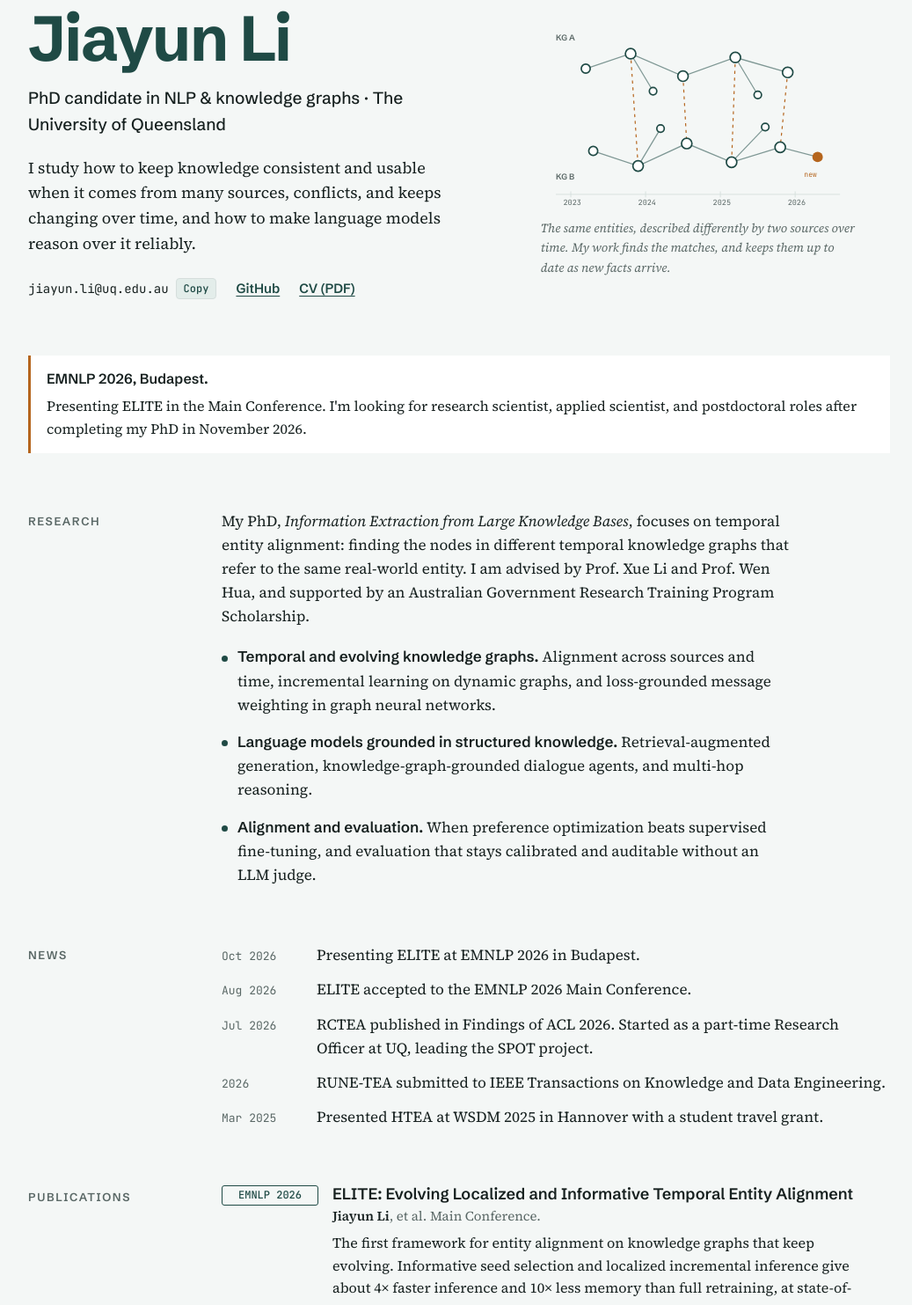
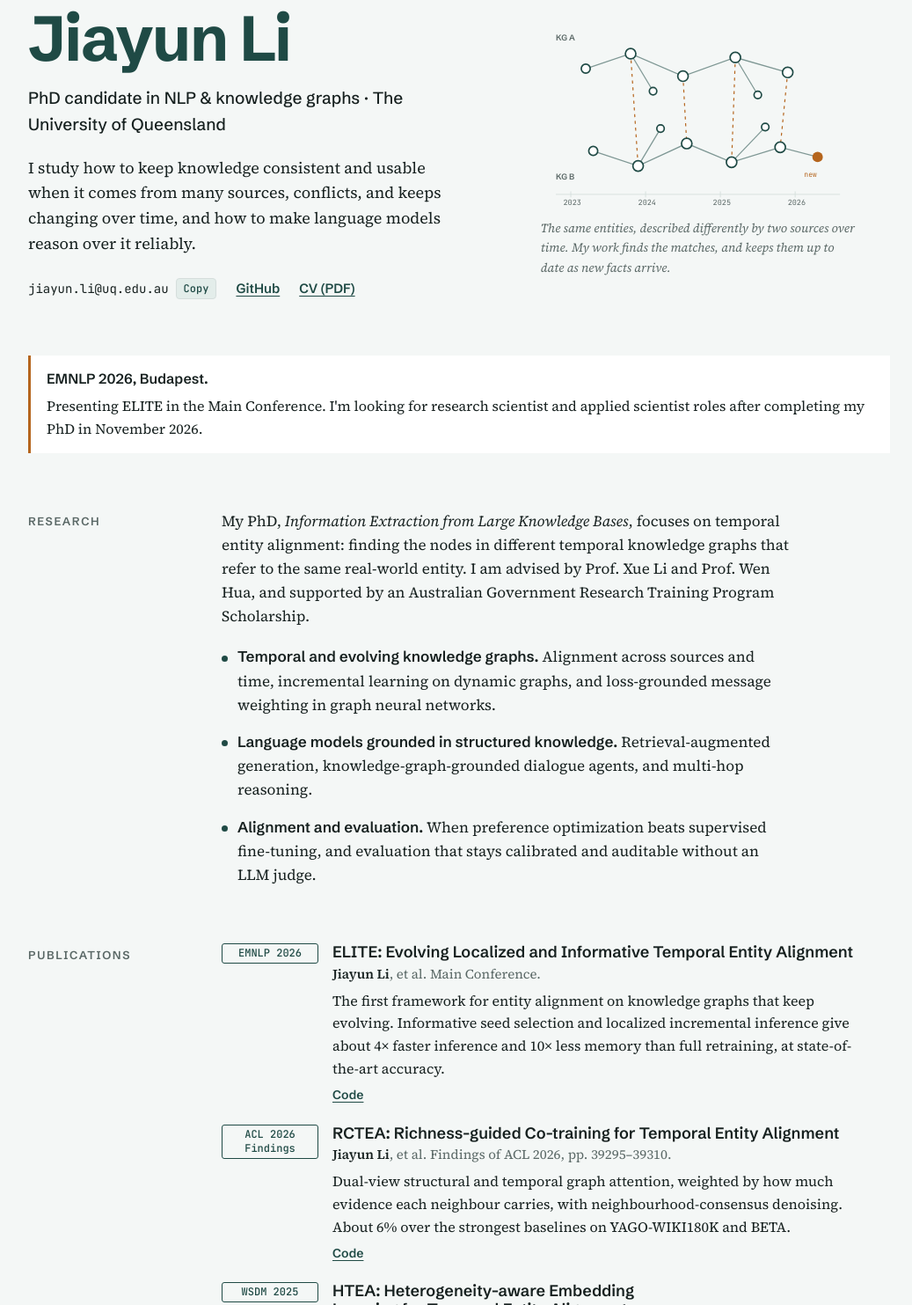
Before and after one commit to psych-mind/psych-mind.github.io, a plain HTML site: page index.html in a window 1280 px wide. Shown: the part 45-1528 px from the top of the page at 88% size, without its empty margins (118-1155 px from the left). Drawn offline with Linux system fonts and the light colour scheme.

Commit message:
Remove News section and postdoc from intended roles
Co-Authored-By: Claude Opus 5.5 <noreply@anthropic.com>
Claude-Session: https://claude.ai/code/session_01GSrdiVuC6AcTXUApwUxAuh

```diff
--- a/index.html
+++ b/index.html
@@ -224,7 +224,7 @@ img, svg { max-width: 100%; }
     </figure>
   </header>
 
-  <p class="notice"><strong>EMNLP 2026, Budapest.</strong> <span>Presenting ELITE in the Main Conference. I'm looking for research scientist, applied scientist, and postdoctoral roles after completing my PhD in November 2026.</span></p>
+  <p class="notice"><strong>EMNLP 2026, Budapest.</strong> <span>Presenting ELITE in the Main Conference. I'm looking for research scientist and applied scientist roles after completing my PhD in November 2026.</span></p>
 
   <section id="research">
     <h2>Research</h2>
@@ -234,19 +234,6 @@ img, svg { max-width: 100%; }
         <li><b>Temporal and evolving knowledge graphs.</b> Alignment across sources and time, incremental learning on dynamic graphs, and loss-grounded message weighting in graph neural networks.</li>
         <li><b>Language models grounded in structured knowledge.</b> Retrieval-augmented generation, knowledge-graph-grounded dialogue agents, and multi-hop reasoning.</li>
         <li><b>Alignment and evaluation.</b> When preference optimization beats supervised fine-tuning, and evaluation that stays calibrated and auditable without an LLM judge.</li>
-      </ul>
-    </div>
-  </section>
-
-  <section id="news">
-    <h2>News</h2>
-    <div class="body">
-      <ul class="news">
-        <li><time datetime="2026-10">Oct 2026</time><span>Presenting ELITE at EMNLP 2026 in Budapest.</span></li>
-        <li><time datetime="2026-08">Aug 2026</time><span>ELITE accepted to the EMNLP 2026 Main Conference.</span></li>
-        <li><time datetime="2026-07">Jul 2026</time><span>RCTEA published in Findings of ACL 2026. Started as a part-time Research Officer at UQ, leading the SPOT project.</span></li>
-        <li><time datetime="2026">2026</time><span>RUNE-TEA submitted to IEEE Transactions on Knowledge and Data Engineering.</span></li>
-        <li><time datetime="2025-03">Mar 2025</time><span>Presented HTEA at WSDM 2025 in Hannover with a student travel grant.</span></li>
       </ul>
     </div>
   </section>
```
Also changed, not shown: 1 other file.
